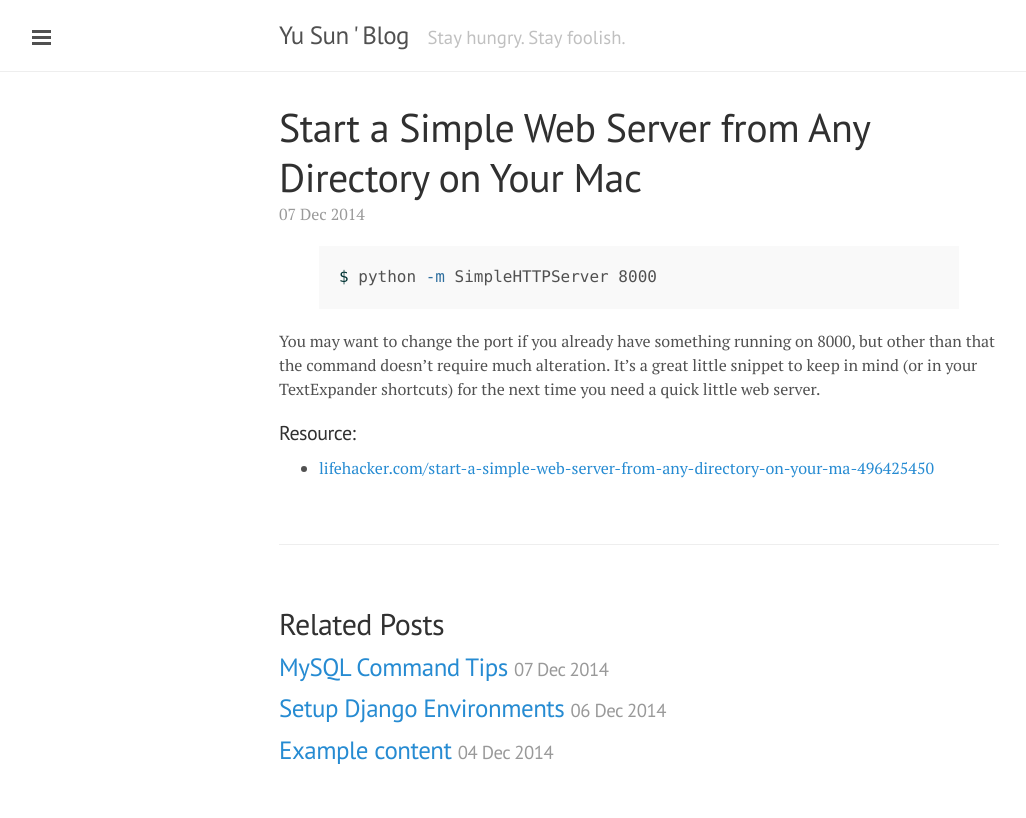
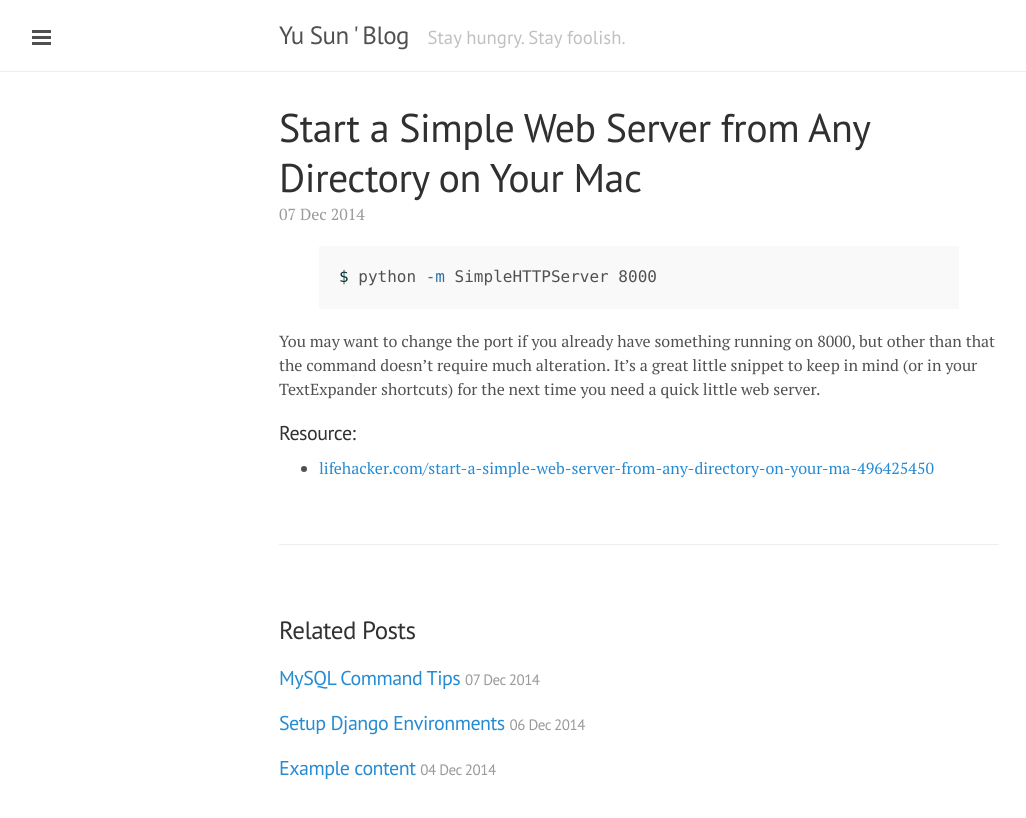
Before and after one commit to usunyu/usunyu.github.io, a Jekyll site: the page built from blog/_posts/2014-12-07-mac-web-server.markdown, in a window 1280 px wide. Shown: the top 818 px of the page, without its empty margins (1-1027 px from the left). Built offline with Jekyll 4.4.1, drawn with Linux system fonts in a browser that asks for light colours; Markdown is read by kramdown in place of the engine named in the settings.

Commit message:
fix related posts

```diff
--- a/_layouts/post.html
+++ b/_layouts/post.html
@@ -9,16 +9,16 @@ layout: default
 </div>
 
 <div class="related">
-  <h2>Related Posts</h2>
+  <h3>Related Posts</h3>
   <ul class="related-posts">
     {% for post in site.related_posts limit:3 %}
       <li>
-        <h3>
-          <a href="{{ site.baseurl }}{{ post.url }}">
+        <h4>
+          <a href="{{ site.url }}{{ post.url }}">
             {{ post.title }}
             <small>{{ post.date | date_to_string }}</small>
           </a>
-        </h3>
+        </h4>
       </li>
     {% endfor %}
   </ul>
```
